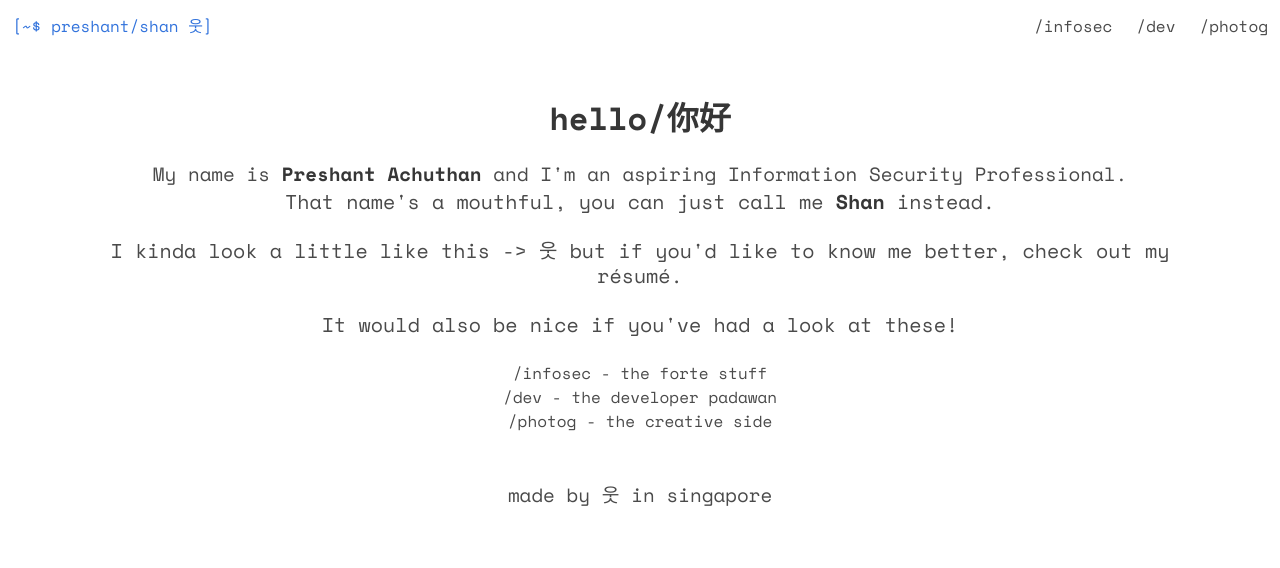
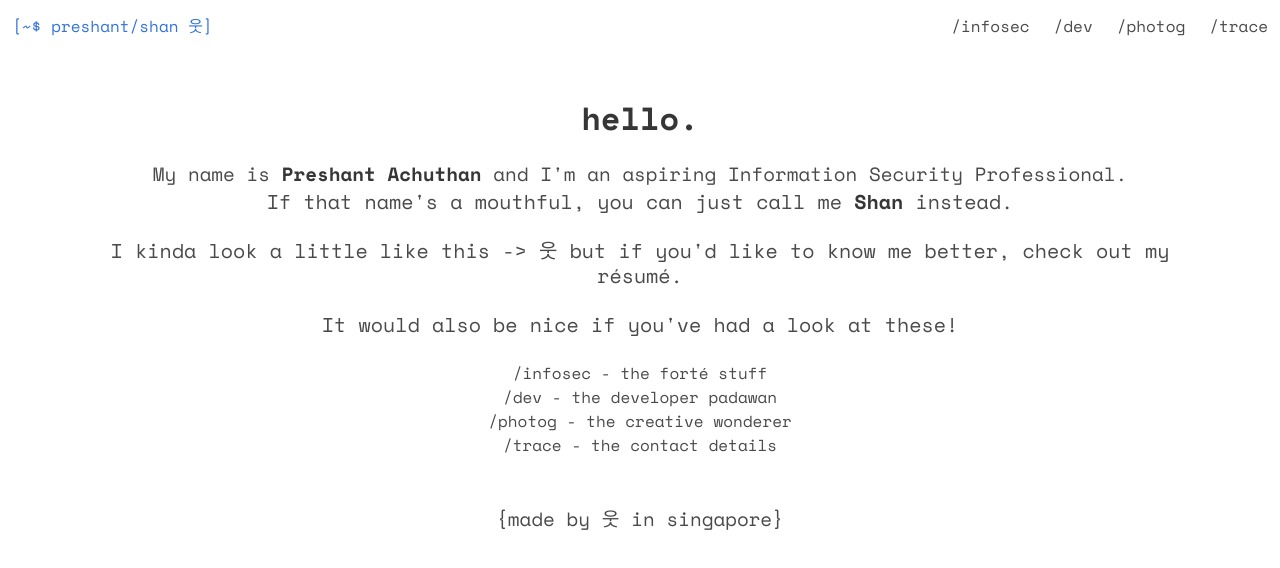
Before and after one commit to prechuthan/engerium.github.io, a plain HTML site: page index.html in a window 1280 px wide. Drawn offline with nearby package versions, Linux system fonts and the light colour scheme.

Commit message:
Modified hello content to include trace

```diff
--- a/index.html
+++ b/index.html
@@ -7,7 +7,7 @@
   <title>[~$ preshant/shan 웃]</title>
 
   <!-- Description meta -->
-  <meta name="description" content="Hi there! I'm Preshant Achuthan an aspiring Information Security Professional. I know that name's a mouthful, so you can just call me Shan." />
+  <meta name="description" content="Hi there! I'm Preshant Achuthan an aspiring Information Security Professional. Also known by the name of Shan." />
 
   <!-- Responsive viewport meta -->
   <meta name="viewport" content="width=device-width, initial-scale=1">
@@ -48,6 +48,7 @@
         <a class="navbar-item" href="#">/infosec</a>
         <a class="navbar-item" href="#">/dev</a>
         <a class="navbar-item" href="#">/photog</a>
+        <a class="navbar-item" href="#">/trace</a>
       </div>
     </div>
 
@@ -57,20 +58,21 @@
   <!-- Hello section -->
   <section class="section">
     <div class="container has-text-centered	">
-      <h1 class="title">hello/你好</h1>
+      <h1 class="title">hello.</h1>
 
       <p>My name is <strong>Preshant Achuthan</strong> and I'm an aspiring Information Security
         Professional.</p>
-      <p class="subtitle ">That name's a mouthful, you can just call me <strong>Shan</strong> instead.</p>
+      <p class="subtitle ">If that name's a mouthful, you can just call me <strong>Shan</strong> instead.</p>
 
       <p class="subtitle">I kinda look a little like this -> 웃 but if you'd like to know me better, check out my
         résumé.</p>
 
       <p class="subtitle">It would also be nice if you've had a look at these!</p>
 
-      <a class="is-block" href="#">/infosec - the forte stuff</a>
+      <a class="is-block" href="#">/infosec - the forté stuff</a>
       <a class="is-block" href="#">/dev - the developer padawan</a>
-      <a class="is-block" href="#">/photog - the creative side</a>
+      <a class="is-block" href="#">/photog - the creative wonderer</a>
+      <a class="is-block" href="#">/trace - the contact details</a>
     </div>
   </section>
   <!-- End Hello -->
@@ -79,7 +81,7 @@
   <footer>
     <div class="content has-text-centered">
       <!-- <p>made with <span class="icon is-small"><i class="fas fa-heart"></i></span> in singapore</p> -->
-      <p>made by 웃 in singapore</p>
+      <p>{made by 웃 in singapore}</p>
     </div>
   </footer>
   <!-- End Footer -->
```
